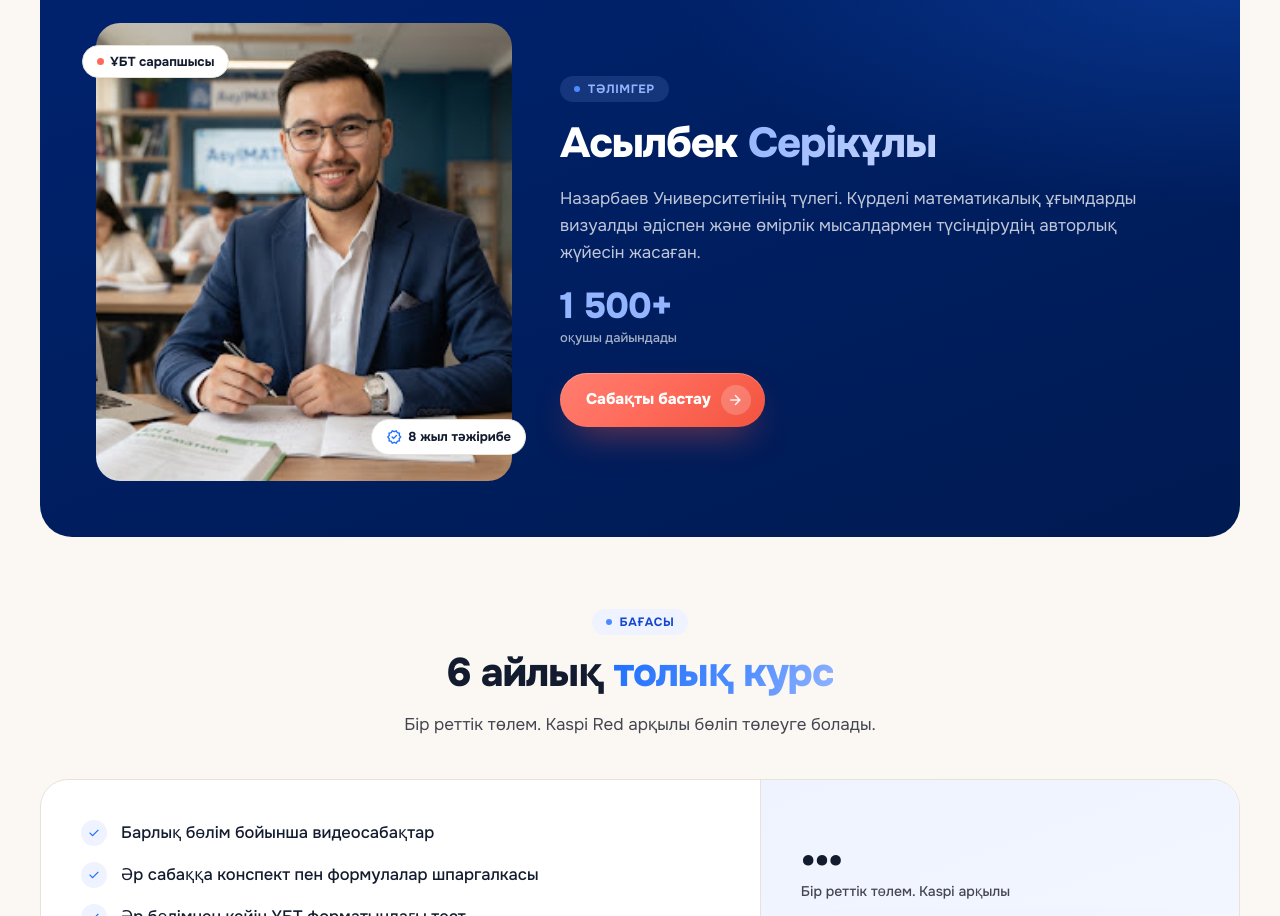
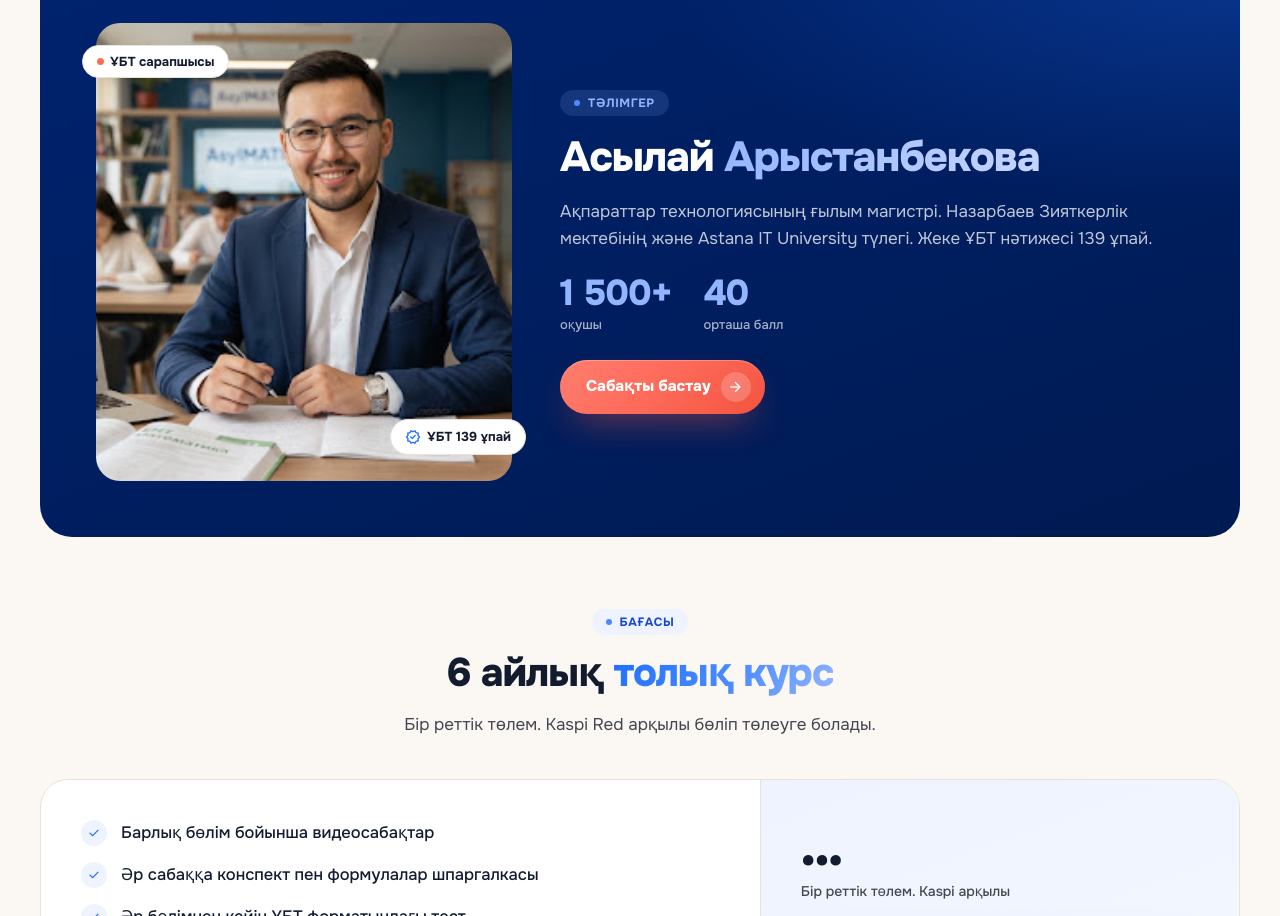
Before and after one commit to Sheri1333/asylmath, a React (Vite) app: page / in a window 1280 px wide. Shown: the part 2877-3793 px from the top of the page. Built offline with nearby package versions, Linux system fonts and the light colour scheme; no server answers.

Commit message:
Update landing mentor block to Asylai Arystanbekova.

```diff
--- a/src/pages/LandingPage.tsx
+++ b/src/pages/LandingPage.tsx
@@ -324,16 +324,17 @@ export function LandingPage() {
           <div className="lp-wrap">
             <div className="lp-dark lp-teacher" data-reveal>
               <figure className="lp-teacher__photo">
-                <img src="/assets/teacher.png" alt="Асылбек Серікұлы" loading="lazy" />
+                <img src="/assets/teacher.png" alt="Асылай Арыстанбекова" loading="lazy" />
                 <span className="lp-float lp-float--b"><i />ҰБТ сарапшысы</span>
-                <span className="lp-float lp-float--c"><Icon name="verified" size={16} />8 жыл тәжірибе</span>
+                <span className="lp-float lp-float--c"><Icon name="verified" size={16} />ҰБТ 139 ұпай</span>
               </figure>
               <div className="lp-teacher__text">
                 <span className="lp-pill dark"><i />Тәлімгер</span>
-                <h2>Асылбек <span className="lp-grad lp-grad--light">Серікұлы</span></h2>
-                <p>Назарбаев Университетінің түлегі. Күрделі математикалық ұғымдарды визуалды әдіспен және өмірлік мысалдармен түсіндірудің авторлық жүйесін жасаған.</p>
+                <h2>Асылай <span className="lp-grad lp-grad--light">Арыстанбекова</span></h2>
+                <p>Ақпараттар технологиясының ғылым магистрі. Назарбаев Зияткерлік мектебінің және Astana IT University түлегі. Жеке ҰБТ нәтижесі 139 ұпай.</p>
                 <ul className="lp-teacher__stats">
-                  <li><b>1 500+</b><small>оқушы дайындады</small></li>
+                  <li><b>1 500+</b><small>оқушы</small></li>
+                  <li><b>40</b><small>орташа балл</small></li>
                 </ul>
                 <Link to={join} className="lp-btn lp-btn--coral">Сабақты бастау<span className="lp-btn__arrow"><Icon name="arrow_forward" size={16} /></span></Link>
               </div>
```
